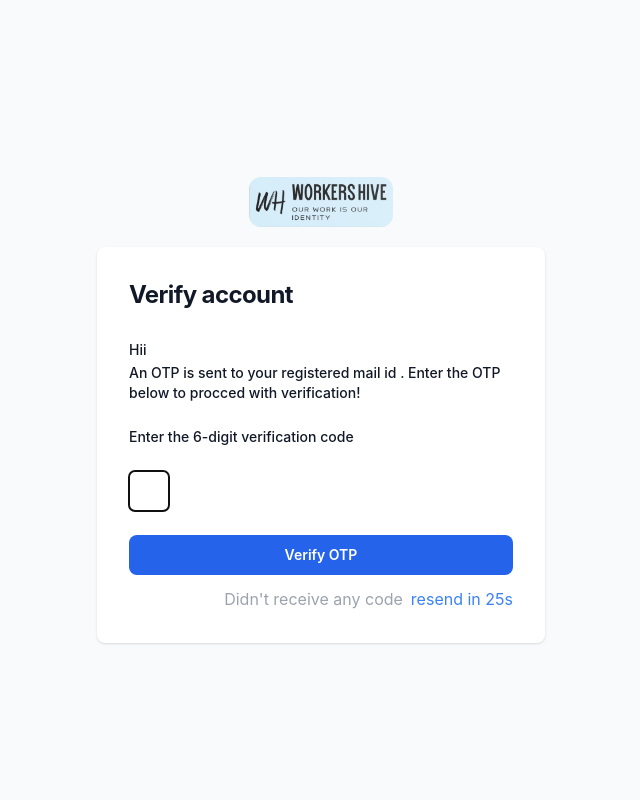
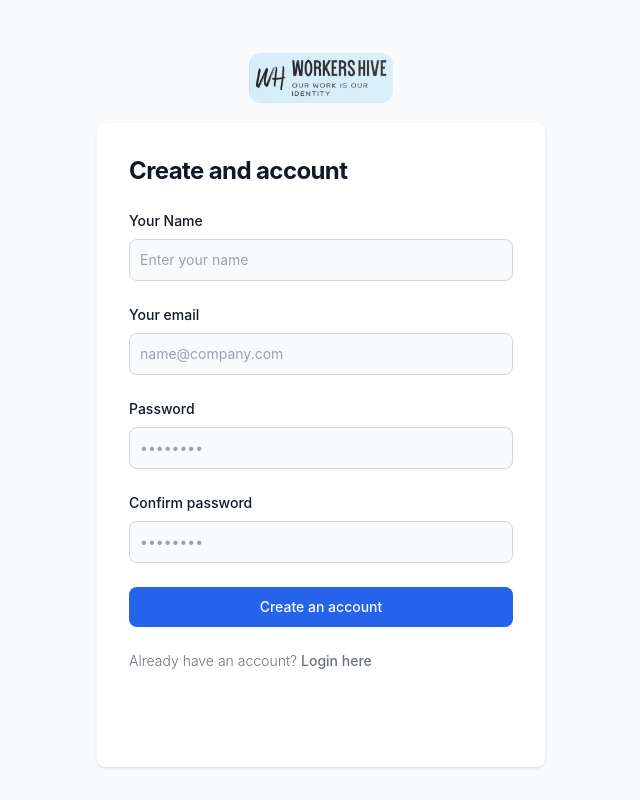
Before and after one commit to chinmaya-kumar-behera/workers-hive, a React (Create React App) app in the folder web/: page /signup in a window 1280 px wide. Shown: the whole page, without its empty margins (319-959 px from the left). Built offline with nearby package versions, Linux system fonts and the light colour scheme; no server answers.

Commit message:
final touch for OTP verify UI

```diff
--- a/web/src/pages/SignUp.js
+++ b/web/src/pages/SignUp.js
@@ -72,7 +72,7 @@ const SignUp = () => {
             />
           </div>
         </div>
-        {verifyOtp ? (
+        {!verifyOtp ? (
           <div className="w-full bg-white rounded-lg shadow dark:border md:mt-0 sm:max-w-md xl:p-0 dark:bg-gray-800 dark:border-gray-700">
             <div className="p-6 space-y-4 md:space-y-6 sm:p-8">
               <h1 className="text-xl font-bold leading-tight tracking-tight text-gray-900 md:text-2xl dark:text-white">
--- a/web/src/views/authentication/VerifyOTP.js
+++ b/web/src/views/authentication/VerifyOTP.js
@@ -131,7 +131,7 @@ const VerifyOTP = ({ userData, setVerifyOtp }) => {
           <div className="flex gap-1">
             {otpArr.map((digit, index) => (
               <input
-                className="w-10 h-10 text-xl pl-[14px] bg- font-bold rounded-md text-blue-500"
+                className="w-10 h-10 text-xl pl-[14px] bg- font-bold rounded-md text-white bg-gray-100 bg-opacity-50"
                 type="text"
                 key={index}
                 value={digit}
```
